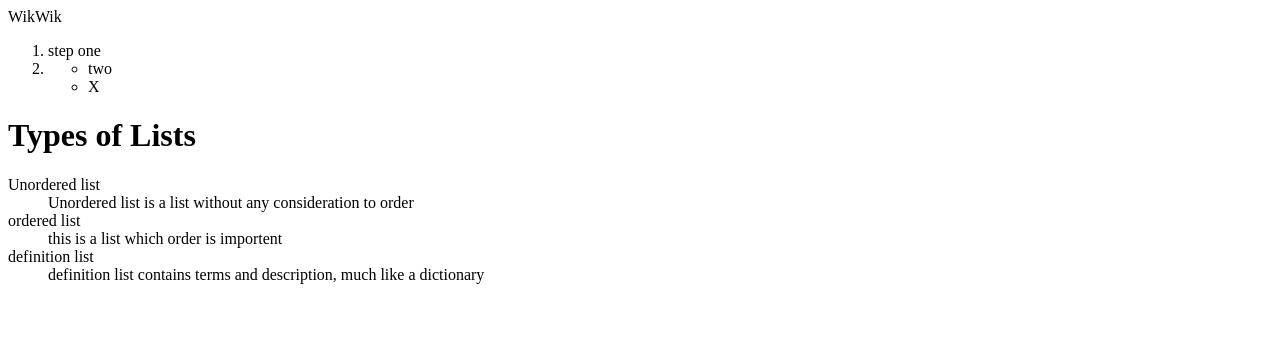
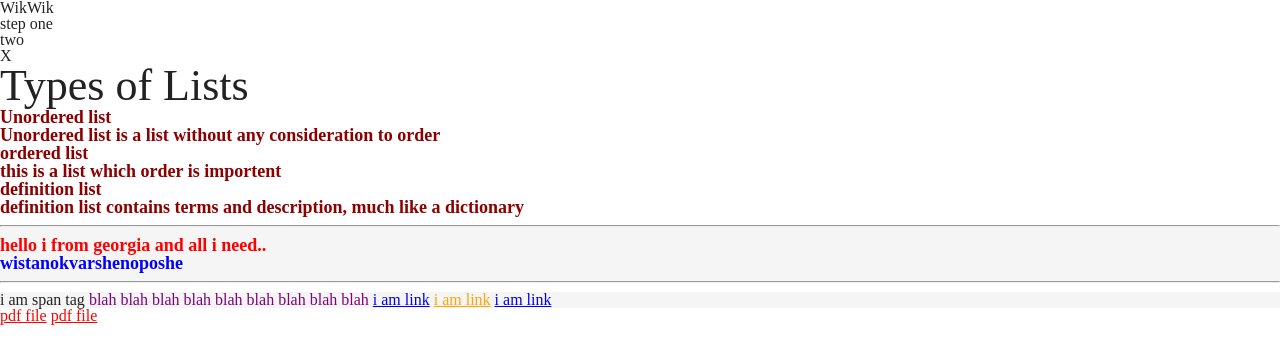
Before and after one commit to MadGroot/NewNeed, a plain HTML site: page prices/fishprices.html in a window 1280 px wide. Drawn offline with Linux system fonts and the light colour scheme.

Commit message:
add something

```diff
--- a/prices/fishprices.html
+++ b/prices/fishprices.html
@@ -5,6 +5,8 @@
     <meta http-equiv="X-UA-Compatible" content="IE=edge">
     <meta name="viewport" content="width=device-width, initial-scale=1.0">
     <title>TikTak</title>
+    <link rel="stylesheet" href="../styles/reset.css">
+    <link rel="stylesheet" href="../styles/style.css">
 </head>
 <body>
    WikWik
@@ -18,14 +20,31 @@
 
 
    <h1>Types of Lists</h1>
-   <dl>
+   <dl class="dudu">
        <dt>Unordered list</dt>
        <dd>Unordered list is a list without any consideration to order</dd>
        <dt>ordered list</dt>
        <dd>this is a list which order is importent</dd>
        <dt>definition list</dt>
        <dd>definition list contains terms and description, much like a dictionary</dd>
+       <div id="main-content">
+           <hr>
+           <p class="pipi">hello i from georgia and all i need..</p>
+           <p>wistanokvarshenoposhe</p>
+           <hr>
+       </div>
    </dl>
+<div>
+    <span>i am span tag</span>
+    <span class="deck">blah blah blah</span>
+    <span class="deck">blah blah blah</span>
+    <span class="deck">blah blah blah</span>
 
+    <a href="#">i am link</a>
+    <a href="https://www.google.com/" title="google">i am link</a>
+    <a href="https://www.google.com/" title="search">i am link</a>
+</div>
+<a href="something.pdf">pdf file</a>
+<a href="something.pdf">pdf file</a>
 </body>
 </html>
--- a/styles/style.css
+++ b/styles/style.css
@@ -25,3 +25,23 @@ div{
 strong{
     color: pink;
 }
+.pipi{
+    color: red !important;
+}
+#main-content > p{
+    color: blue;
+}
+.dudu{
+    color:darkred;
+    font-size: 18px;
+    font-weight: bold;
+}
+span[class]{
+    color: purple;
+}
+a[title="google"]{
+    color: orange;
+}
+a[href$="pdf"]{
+    color: red;
+}
```
